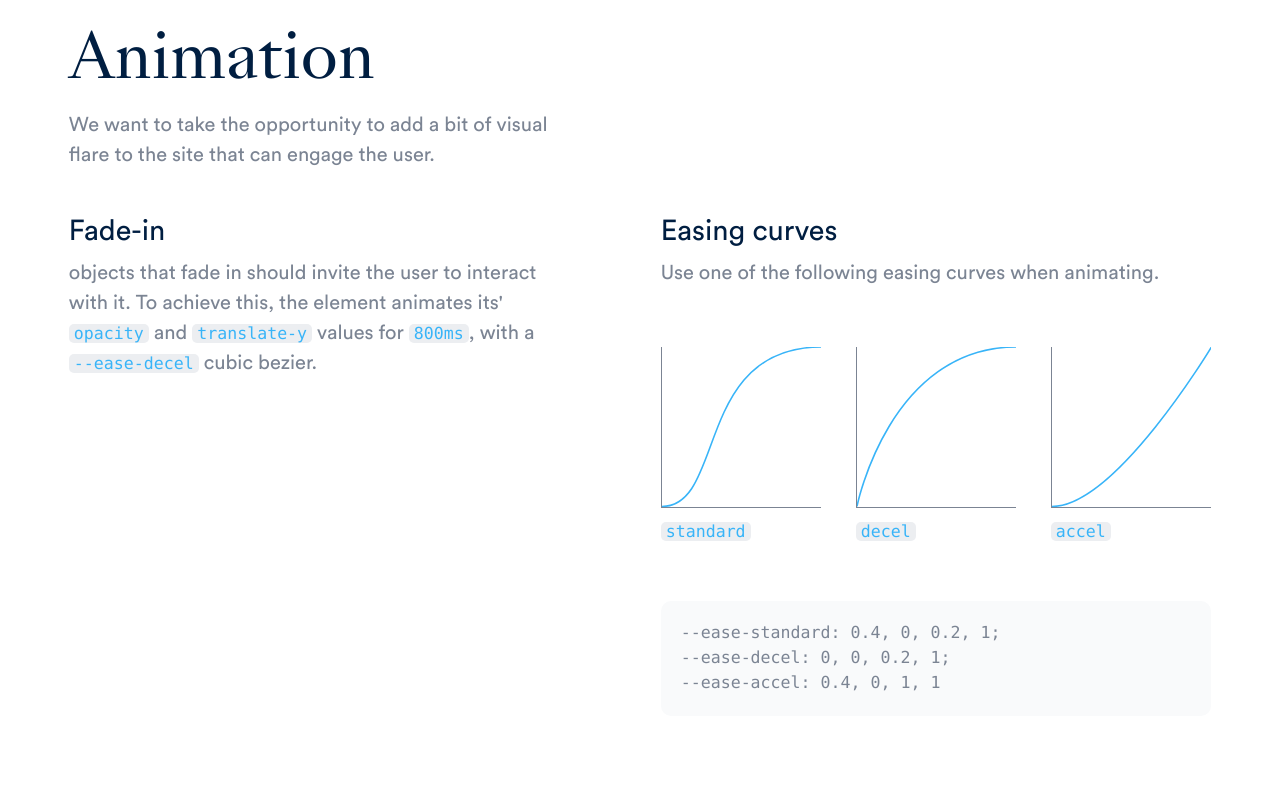
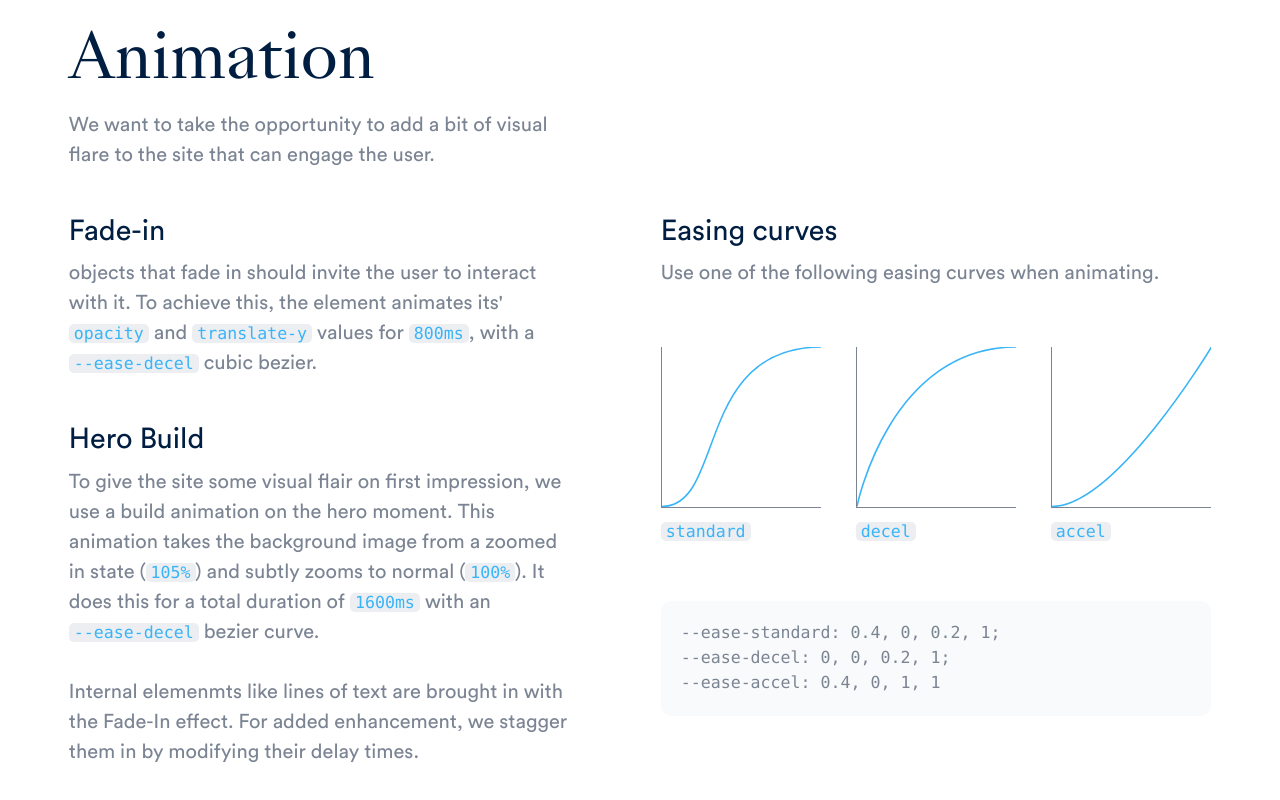
Before and after one commit to thisdesign/psd-reskin-toolkit, a Next.js app: page /animation in a window 1280 px wide. Shown: the part 396-1196 px from the top of the page. Built offline with nearby package versions, Linux system fonts and the light colour scheme.

Commit message:
Describe hero build

```diff
--- a/src/components/PageViewAnimation/PageViewAnimation.tsx
+++ b/src/components/PageViewAnimation/PageViewAnimation.tsx
@@ -37,6 +37,23 @@ const Animation = () => {
                 <InlineCode>translate-y</InlineCode> values for{" "}
                 <InlineCode>{FADE_IN_TIMING}ms</InlineCode>, with a{" "}
                 <InlineCode>--ease-decel</InlineCode> cubic bezier.
+              </Paragraph>
+
+              <br />
+              <H3>Hero Build</H3>
+              <Paragraph>
+                To give the site some visual flair on first impression, we use a
+                build animation on the hero moment. This animation takes the
+                background image from a zoomed in state (
+                <InlineCode>105%</InlineCode>) and subtly zooms to normal (
+                <InlineCode>100%</InlineCode>). It does this for a total
+                duration of <InlineCode>1600ms</InlineCode> with an{" "}
+                <InlineCode>--ease-decel</InlineCode> bezier curve.
+                <br />
+                <br />
+                Internal elemenmts like lines of text are brought in with the
+                Fade-In effect. For added enhancement, we stagger them in by
+                modifying their delay times.
               </Paragraph>
             </div>
             <div>
```
